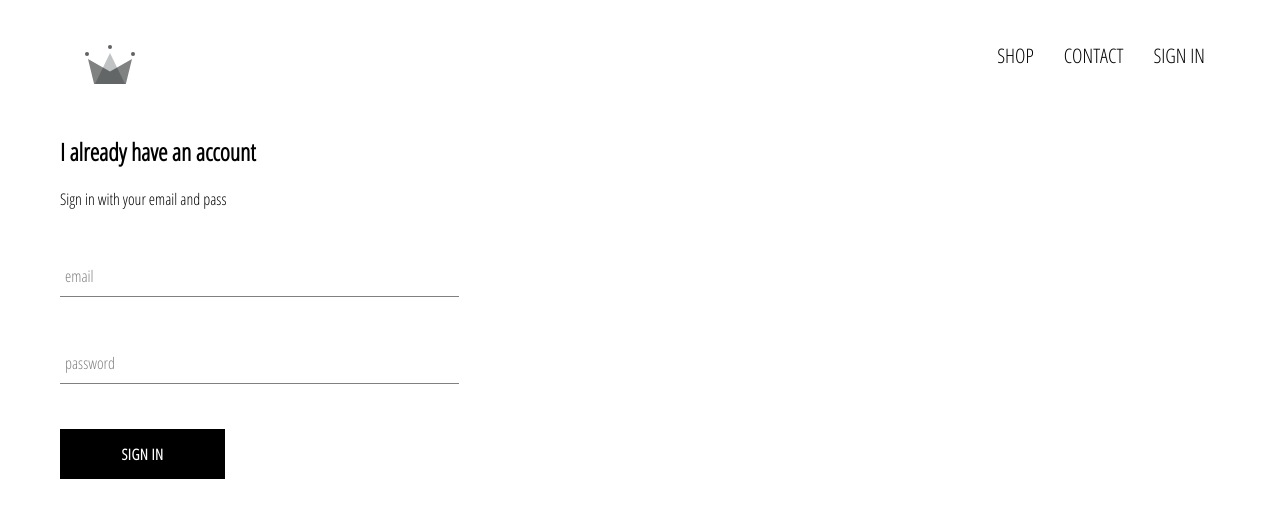
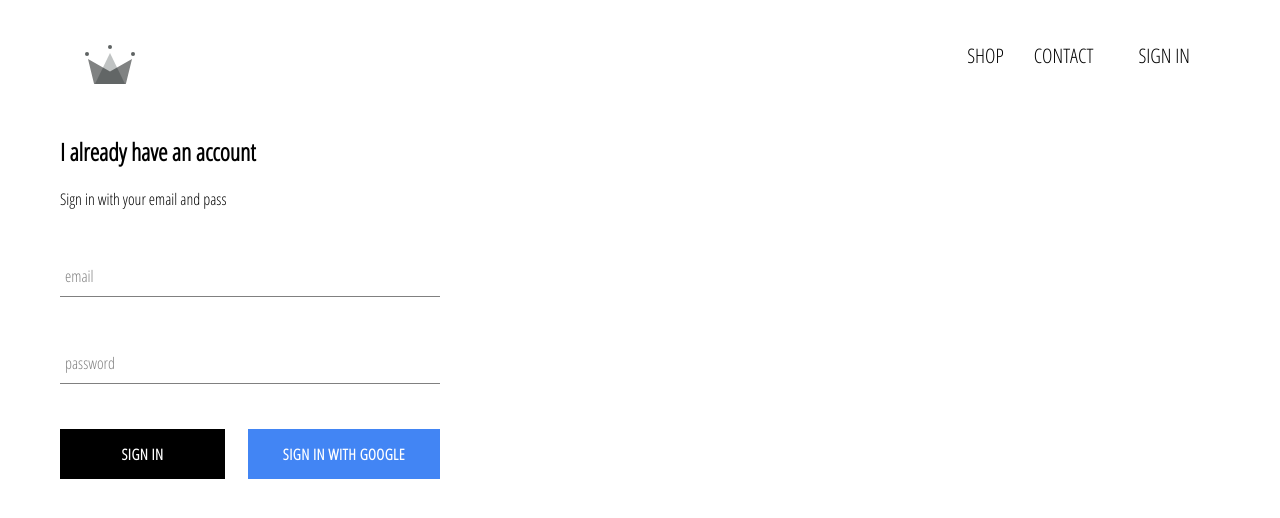
Before and after one commit to KCRehberg/meta-crystals, a React (Create React App) app: page /signin in a window 1280 px wide. Shown: the top 518 px of the page. Built offline with nearby package versions, Linux system fonts and the light colour scheme; no server answers.

Commit message:
integrated firebase into application, created sign in with google component, and sign out feature

```diff
--- a/package.json
+++ b/package.json
@@ -6,6 +6,7 @@
     "@testing-library/jest-dom": "^4.2.4",
     "@testing-library/react": "^9.3.2",
     "@testing-library/user-event": "^7.1.2",
+    "firebase": "^7.21.1",
     "node-sass": "^4.14.1",
     "react": "^16.13.1",
     "react-dom": "^16.13.1",
--- a/src/App.css
+++ b/src/App.css
@@ -7,3 +7,7 @@
   text-decoration: none;
   color: black;
 }
+
+* {
+  box-sizing: border-box;
+}
--- a/src/App.js
+++ b/src/App.js
@@ -1,15 +1,39 @@
 import React from "react";
 import { Switch, Route } from "react-router-dom";
-import "./App.css";
 import HomePage from "./pages/homepage/homepage.component";
 import ShopPage from "./pages/shop/shop.component";
 import SignInAndSignUpPage from "./pages/sign-in-and-sign-up/sign-in-and-sign-up.component";
 import Header from "./componnents/header/header.component";
+import { auth } from "./firebase/firebase.utils";
+import "./App.css";
 
-function App() {
+class App extends React.Component {
+  constructor() {
+    super();
+
+    this.state = {
+      currentUser: null,
+    };
+  }
+
+  unsubscribeFromAuth = null;
+
+  componentDidMount() {
+    this.unsubscribeFromAuth = auth.onAuthStateChanged((user) => {
+      this.setState({ currentUser: user });
+
+      console.log(user);
+    });
+  }
+
+  componentWillUnmount() {
+    this.unsubscribeFromAuth();
+  }
+
+  render() {
     return (
       <div>
-      <Header />
+        <Header currentUser={this.state.currentUser} />
         <Switch>
           <Route exact path="/" component={HomePage} />
           <Route path="/shop" component={ShopPage} />
@@ -18,5 +42,6 @@
       </div>
     );
   }
+}
 
 export default App;
--- a/src/componnents/custom-button/custom-button.component.jsx
+++ b/src/componnents/custom-button/custom-button.component.jsx
@@ -2,8 +2,11 @@
 
 import "./custom-button.styles.scss";
 
-const CustomButton = ({ children, ...otherProps }) => (
-  <button className="custom-button" {...otherProps}>
+const CustomButton = ({ children, isGoogleSignIn, ...otherProps }) => (
+  <button
+    className={`${isGoogleSignIn ? "google-sign-in" : ""} custom-button`}
+    {...otherProps}
+  >
     {children}
   </button>
 );
--- a/src/componnents/custom-button/custom-button.styles.scss
+++ b/src/componnents/custom-button/custom-button.styles.scss
@@ -19,4 +19,14 @@
     color: black;
     border: 1px solid black;
   }
+
+  &.google-sign-in {
+    background-color: #4285f4;
+    color: white;
+
+    &:hover {
+      background-color: #357ae8;
+      border: none;
+    }
+  }
 }
--- a/src/componnents/header/header.component.jsx
+++ b/src/componnents/header/header.component.jsx
@@ -1,9 +1,10 @@
 import React from "react";
 import { Link } from "react-router-dom";
+import { auth } from "../../firebase/firebase.utils";
 import { ReactComponent as Logo } from "../../assets/crown.svg";
 import "./header.styles.scss";
 
-const Header = () => (
+const Header = ({ currentUser }) => (
   <div className="header">
     <Link className="logo-container" to="/">
       <Logo className="logo" />
@@ -16,7 +17,15 @@
         CONTACT
       </Link>
       <Link className="option" to="/signin">
-        SIGN IN
+        {currentUser ? (
+          <div className="option" onClick={() => auth.signOut()}>
+            SIGN OUT
+          </div>
+        ) : (
+          <Link className="option" to="/signin">
+            SIGN IN
+          </Link>
+        )}
       </Link>
     </div>
   </div>
--- a/src/componnents/header/header.styles.scss
+++ b/src/componnents/header/header.styles.scss
@@ -21,6 +21,7 @@
     .option {
       padding: 10px 15px;
       font-size: 20px;
+      cursor: pointer;
     }
   }
 }
--- a/src/componnents/sign-in/sign-in.component.jsx
+++ b/src/componnents/sign-in/sign-in.component.jsx
@@ -1,6 +1,7 @@
 import React from "react";
 import FormInput from "../form-input/form-input.component";
 import CustomButton from "../custom-button/custom-button.component";
+import { signInWithGoogle } from "../../firebase/firebase.utils";
 import "./sign-in.styles.scss";
 
 class SignIn extends React.Component {
@@ -49,7 +50,12 @@
             required
           />
 
-          <CustomButton type="submit">Sign In</CustomButton>
+          <div className="buttons">
+            <CustomButton type="submit">Sign In</CustomButton>
+            <CustomButton onClick={signInWithGoogle} isGoogleSignIn>
+              Sign in with Google
+            </CustomButton>
+          </div>
         </form>
       </div>
     );
--- a/src/componnents/sign-in/sign-in.styles.scss
+++ b/src/componnents/sign-in/sign-in.styles.scss
@@ -1,5 +1,10 @@
 .sign-in {
-  width: 30vw;
+  width: 380px;
   display: flex;
   flex-direction: column;
 }
+
+.buttons {
+  display: flex;
+  justify-content: space-between;
+}
--- /dev/null
+++ b/src/firebase/firebase.utils.js
@@ -0,0 +1,25 @@
+import firebase from "firebase/app";
+import "firebase/firestore";
+import "firebase/auth";
+
+const config = {
+  apiKey: "AIzaSyD4QRV4ypcomA43kISHmY6ci8pOGFs7XmU",
+  authDomain: "meta-crystals.firebaseapp.com",
+  databaseURL: "https://meta-crystals.firebaseio.com",
+  projectId: "meta-crystals",
+  storageBucket: "meta-crystals.appspot.com",
+  messagingSenderId: "1005839015079",
+  appId: "1:1005839015079:web:96a4219a74ec11a9e10f82",
+  measurementId: "G-18RK25NX0H",
+};
+
+firebase.initializeApp(config);
+
+export const auth = firebase.auth();
+export const firestore = firebase.firestore();
+
+const provider = new firebase.auth.GoogleAuthProvider();
+provider.setCustomParameters({ prompt: "select_account" });
+export const signInWithGoogle = () => auth.signInWithPopup(provider);
+
+export default firebase;
```
Also changed, not shown: 1 other file (tests, documents, lock files or other folders). Lines whose indentation alone changed are shown as unchanged.
